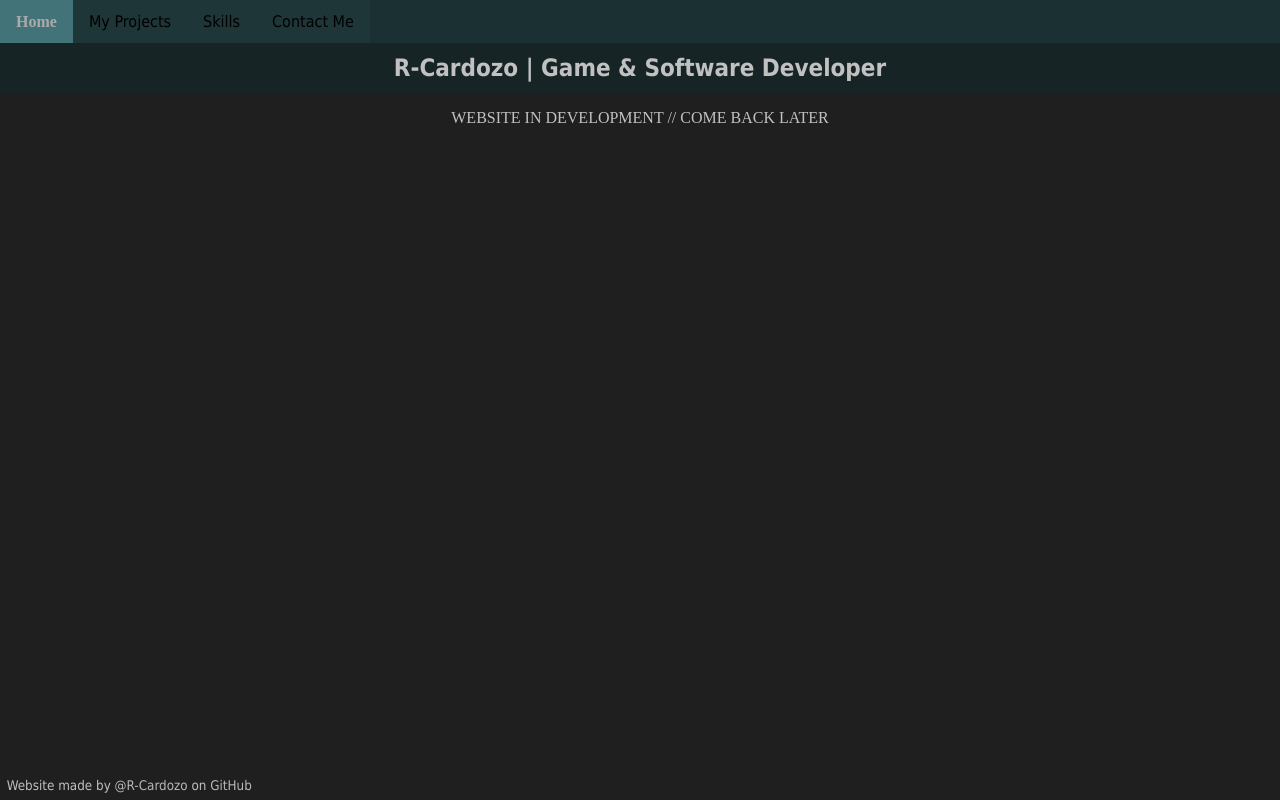
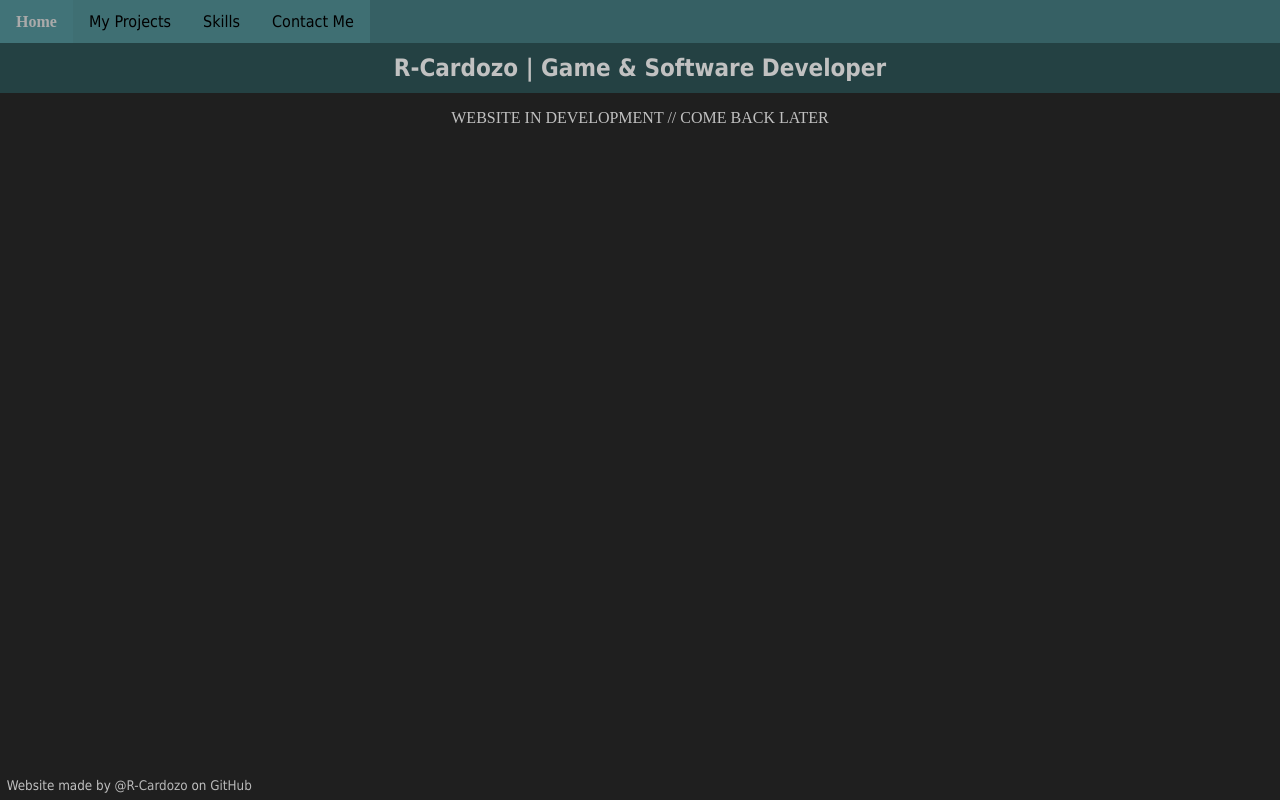
Before and after one commit to R-Cardozo/Portfolio, a website built with Vite: page index.html in a window 1280 px wide. Built offline with nearby package versions, Linux system fonts and the light colour scheme.

Commit message:
Changed colours for navBar and titleBar

```diff
--- a/main.css
+++ b/main.css
@@ -21,7 +21,7 @@ p{
 .navBar{
     font-family: var(--headings);
     display: flex;
-    background-color: #1b3032;
+    background-color: #366064;
 }
 
 /* Title Bar */
@@ -32,7 +32,7 @@ p{
     justify-content: center;
     align-items: center;
     display: flex;
-    background-color: #162425;
+    background-color: #244143;
     margin: 0;
     height: 50px;
 }
@@ -68,7 +68,7 @@ button{
     padding: 0.75em 1em;
     text-align: center;
     border-style: none;
-    background-color: #1e3638;
+    background-color: rgb(63, 111, 115);
     font-family: 'Tahoma';
     font-size: 16px;
 }
```
